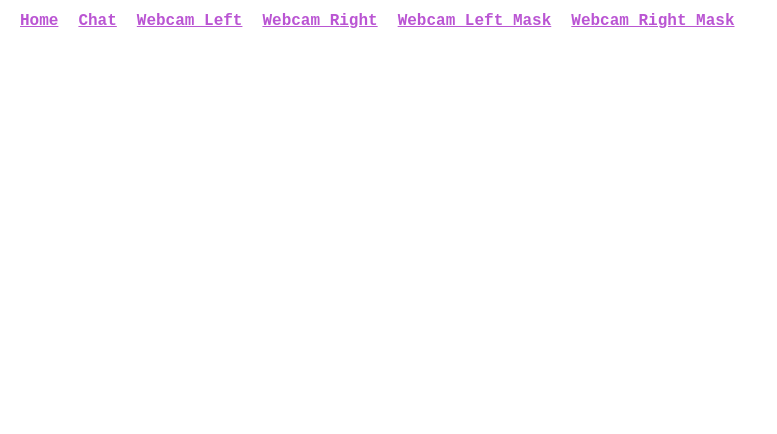
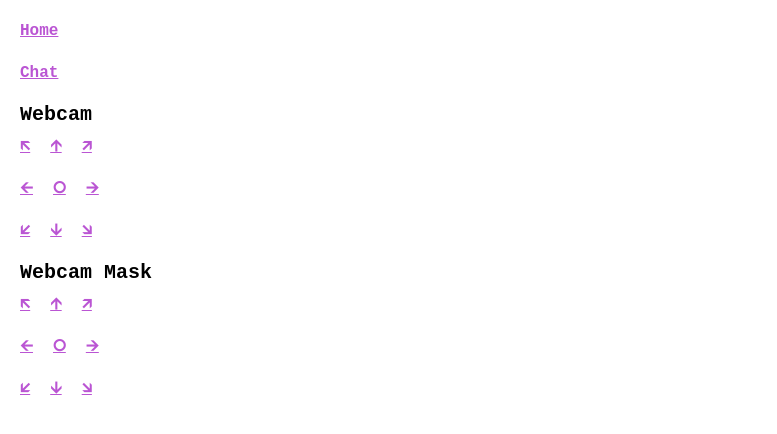
Before and after one commit to zaytri/twitch-chaos, a React (Create React App) app: page / in a window 1280 px wide. Shown: the top 434 px of the page, without its empty margins (0-777 px from the left). Built offline with nearby package versions, Linux system fonts and the light colour scheme; no server answers; what tmi.js would draw is missing.

Commit message:
Updated home links

```diff
--- a/src/app/App.css
+++ b/src/app/App.css
@@ -7,14 +7,25 @@
   background-color: black;
 }
 
-.links {
-  position: absolute;
-  top: 10px;
+.home {
+  font-size: 16px;
+  font-weight: bold;
+}
+
+.links, .category {
+  padding-top: 20px;
+}
+
+.category, .link {
+  padding-left: 20px;
 }
 
 .link {
-  padding-left: 20px;
-  font-size: 16px;
-  font-weight: bold;
   color: mediumorchid;
 }
+
+.category {
+  font-size: 20px;
+  margin-bottom: -10px;
+  margin-top: 0;
+}
--- a/src/app/App.js
+++ b/src/app/App.js
@@ -26,13 +26,45 @@ function App() {
             <Messages />
           </Route>
           <Route path='/'>
-            <div className='links'>
-              <Link className='link' to='/'>Home</Link>
-              <Link className='link' to='/chat'>Chat</Link>
-              <Link className='link' to='/cam/left'>Webcam Left</Link>
-              <Link className='link' to='/cam/right'>Webcam Right</Link>
-              <Link className='link' to='/cam/left/mask'>Webcam Left Mask</Link>
-              <Link className='link' to='/cam/right/mask'>Webcam Right Mask</Link>
+            <div className='home'>
+              <div className='links'>
+                <Link className='link' to='/'>Home</Link>
+              </div>
+              <div className='links'>
+                <Link className='link' to='/chat'>Chat</Link>
+              </div>
+              <p className='category'>Webcam</p>
+              <div className='links'>
+                <Link className='link' to='/cam/topleft'>🡬</Link>
+                <Link className='link' to='/cam/top'>🡩</Link>
+                <Link className='link' to='/cam/topright'>🡭</Link>
+              </div>
+              <div className='links'>
+                <Link className='link' to='/cam/left'>🡨</Link>
+                <Link className='link' to='/cam'>⭘</Link>
+                <Link className='link' to='/cam/right'>🡪</Link>
+              </div>
+              <div className='links'>
+                <Link className='link' to='/cam/bottomleft'>🡯</Link>
+                <Link className='link' to='/cam/bottom'>🡫</Link>
+                <Link className='link' to='/cam/bottomright'>🡮</Link>
+              </div>
+              <p className='category'>Webcam Mask</p>
+              <div className='links'>
+                <Link className='link' to='/cam/topleft/mask'>🡬</Link>
+                <Link className='link' to='/cam/top/mask'>🡩</Link>
+                <Link className='link' to='/cam/topright/mask'>🡭</Link>
+              </div>
+              <div className='links'>
+                <Link className='link' to='/cam/left/mask'>🡨</Link>
+                <Link className='link' to='/cam/mask'>⭘</Link>
+                <Link className='link' to='/cam/right/mask'>🡪</Link>
+              </div>
+              <div className='links'>
+                <Link className='link' to='/cam/bottomleft/mask'>🡯</Link>
+                <Link className='link' to='/cam/bottom/mask'>🡫</Link>
+                <Link className='link' to='/cam/bottomright/mask'>🡮</Link>
+              </div>
             </div>
           </Route>
         </Switch>
```
